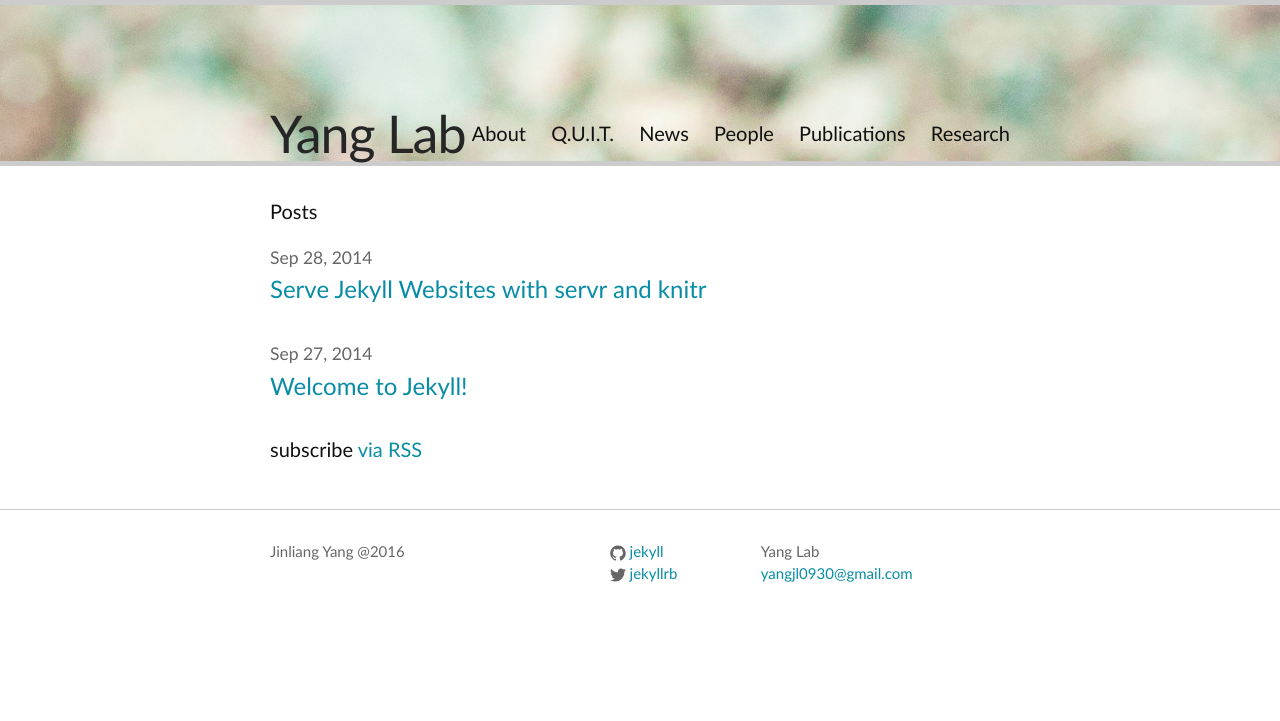
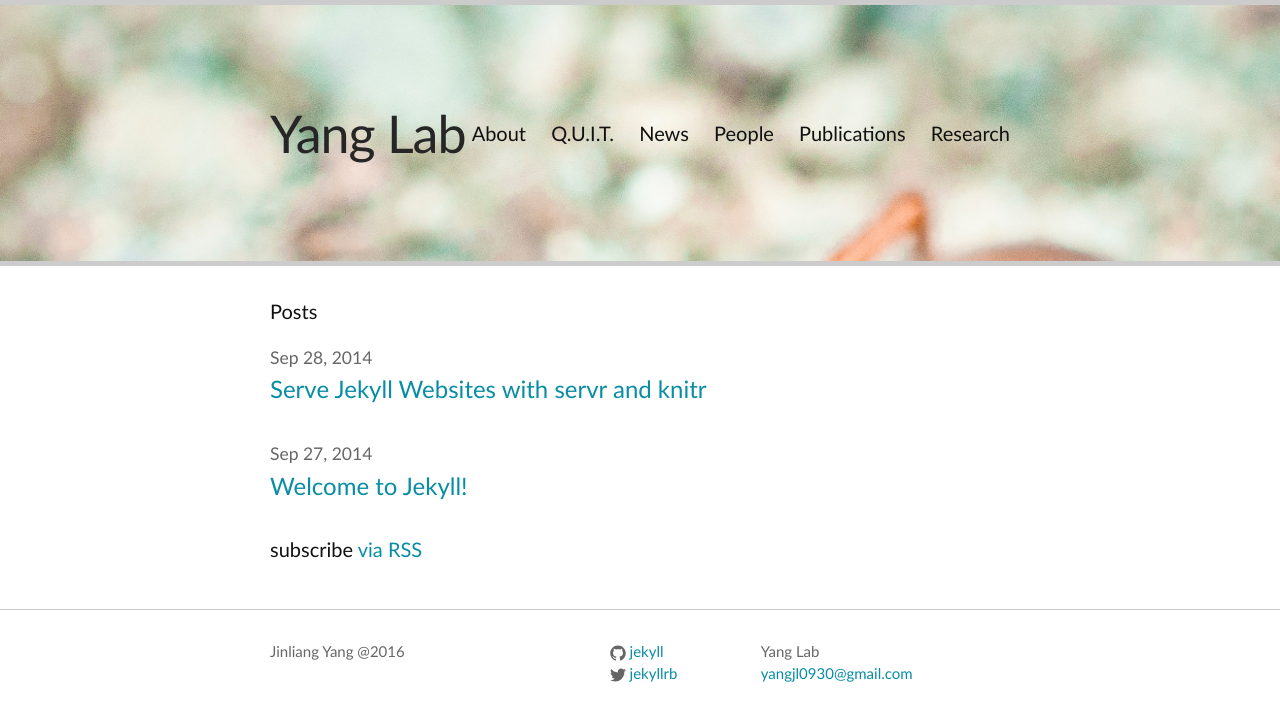
Before and after one commit to jyanglab/labwebsite, a Jekyll site: the page built from index.html, in a window 1280 px wide. Shown: the top 721 px of the page. Built offline with Jekyll 4.4.1, drawn with Linux system fonts in a browser that asks for light colours; some web fonts are replaced.

Commit message:
set height

```diff
--- a/_sass/_layout.scss
+++ b/_sass/_layout.scss
@@ -4,7 +4,7 @@
 .site-header {
     border-top: 5px solid $grey-color-light;
     border-bottom: 5px solid $grey-color-light;
-    min-height: 156px;
+    min-height: 256px;
 
     // my edits: added backgournd image
     background: url(../assets/img/image-bg.jpg) center top;
```
Also changed, not shown: 1 other file.
